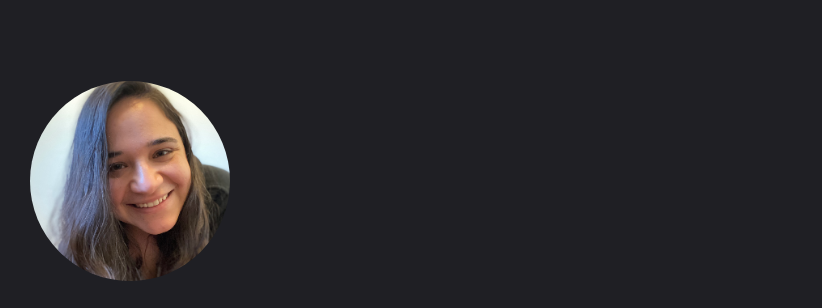
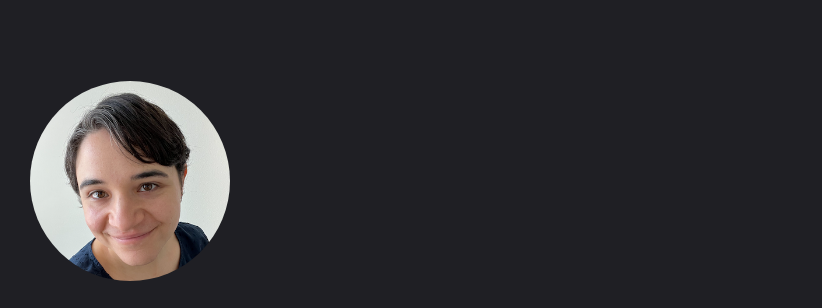
Before and after one commit to jeystarratt/jeystarratt.github.io, a plain HTML site: page index.html in a window 1280 px wide. Shown: the top 308 px of the page, without its empty margins (0-822 px from the left). Drawn offline with Linux system fonts and the light colour scheme.

Commit message:
Update photo

```diff
--- a/index.html
+++ b/index.html
@@ -17,7 +17,7 @@
 </head>
 <body>
 	<main>
-		<img class="avatar" src="photo_square_for_circle_small.jpeg" alt="Jey Starratt">
+		<img class="avatar" src="photo_square_for_circle_small.png" alt="Jey Starratt">
 
 		<div class="intro">Hi, I'm Jey Starratt 👋</div>
 		<div class="tagline">(they/she) iOS Engineer in Portland, OR</div>
```
Also changed, not shown: photo_square_for_circle_small.jpeg (deleted), photo_square_for_circle_small.png (added).
